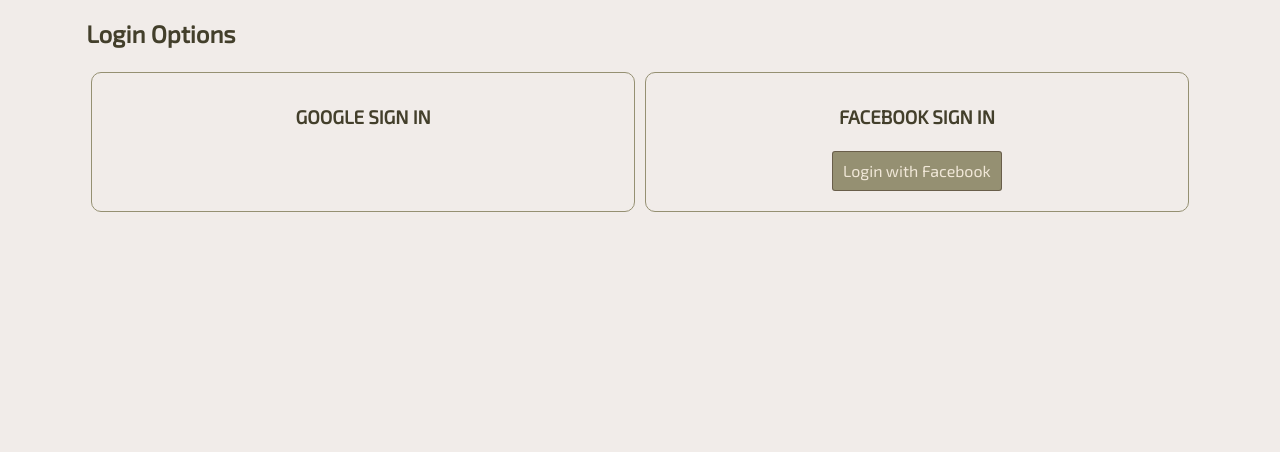
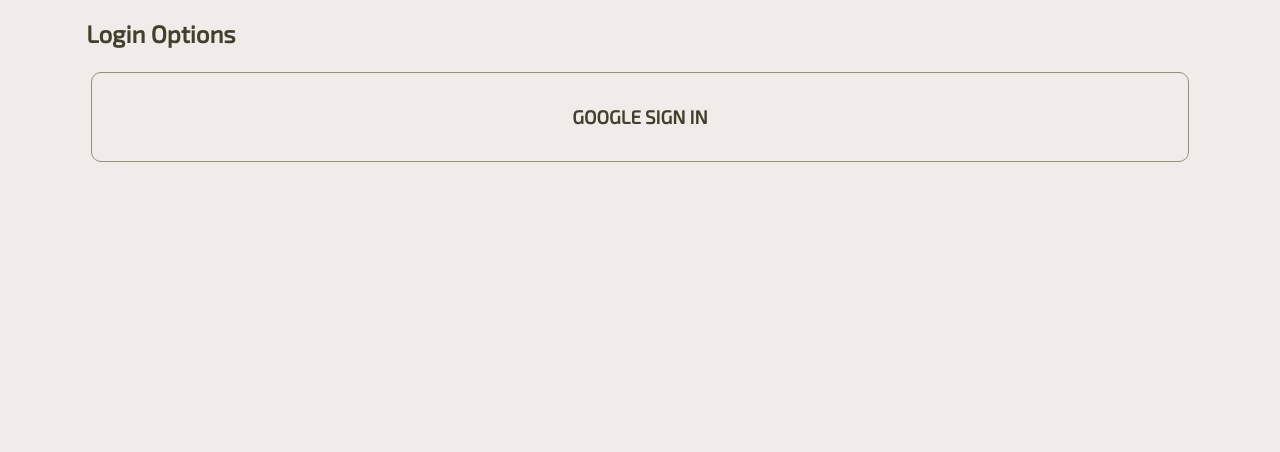
Before and after one commit to zabdulmanea/items_catalog, a Flask app: page /login in a window 1280 px wide. Shown: the part 158-610 px from the top of the page. Run offline with Flask 2, Linux system fonts and the light colour scheme; some libraries are stand-ins or nearby versions.

Commit message:
Remove facebook login functions

```diff
--- a/templates/login.html
+++ b/templates/login.html
@@ -57,59 +57,6 @@
 </script>
 <!-- END MAKE A SIGNIN Callback METHOD -->
 
-<!-- HANDLE FACEBOOK SIGN IN -->
-<script>
-    window.fbAsyncInit = function () {
-        FB.init({
-            appId: '333132153980983',
-            cookie: true,  // enable cookies to allow the server to access
-            // the session
-            xfbml: true,  // parse social plugins on this page
-            version: 'v2.2' // use version 2.2
-        });
-    };
-    // Load the SDK asynchronously
-    (function (d, s, id) {
-        var js, fjs = d.getElementsByTagName(s)[0];
-        if (d.getElementById(id)) return;
-        js = d.createElement(s); js.id = id;
-        js.src = "//connect.facebook.net/en_US/sdk.js";
-        fjs.parentNode.insertBefore(js, fjs);
-    }(document, 'script', 'facebook-jssdk'));
-    // Here we run a very simple test of the Graph API after login is
-    // successful.  See statusChangeCallback() for when this call is made.
-    function sendTokenToServer() {
-        var access_token = FB.getAuthResponse()['accessToken'];
-        console.log(access_token)
-        console.log('Welcome!  Fetching your information.... ');
-        FB.api('/me', function (response) {
-            console.log('Successful login for: ' + response.name);
-            $('#fbSigninButton').attr('style', 'display: none');
-            $.ajax({
-                type: 'POST',
-                url: '/fbconnect?state={{STATE}}',
-                processData: false,
-                data: access_token,
-                contentType: 'application/octet-stream; charset=utf-8',
-                success: function (result) {
-                    // Handle or verify the server response if necessary.
-                    if (result) {
-                        $('#fb-result').html('Login Successful!</br>' + result + '</br>')
-                        setTimeout(function () {
-                            window.location.href = "/providers";
-                        }, 4000);
-
-                    } else {
-                        $('#fb-result').html('Failed to make a server-side call. Check your configuration and console.');
-                    }
-                }
-
-            });
-        });
-    }
-</script>
-<!-- END HANDLE FACEBOOK SIGN IN -->
-
 {% endblock %}
 
 {% block content %}
@@ -139,22 +86,6 @@
             <div class="result" id="g-result"></div>
         </div>
 
-        <div class="login-content">
-            <div class="login-text">
-                <h3 class="login-title">FACEBOOK SIGN IN </h3>
-                <!-- HOLD FACEBOOK SIGN IN BUTTON -->
-                <div id="fbSigninButton">
-                    <fb:login-button data-max-rows="1" data-size="medium" data-button-type="login_with" data-show-faces="false"
-                        data-auto-logout-link="false" data-use-continue-as="false" scope="public_profile,email" onlogin="sendTokenToServer();">
-                        <a href='javascript:sendTokenToServer()'>Login with Facebook</a>
-                    </fb:login-button>
-                </div>
-                <!-- END HOLD FACEBOOK SIGN IN BUTTON -->
-            </div>
-            <div class="result" id="fb-result"></div>
-        </div>
-
-
     </div>
 
 </section>
```
